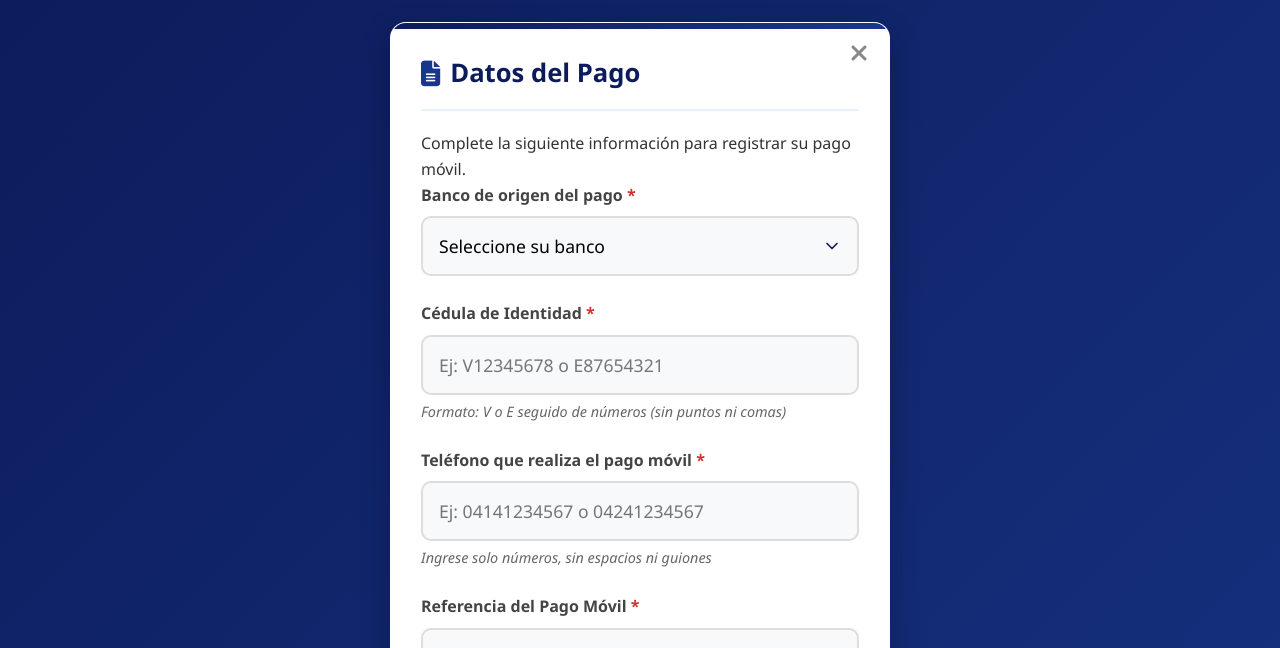
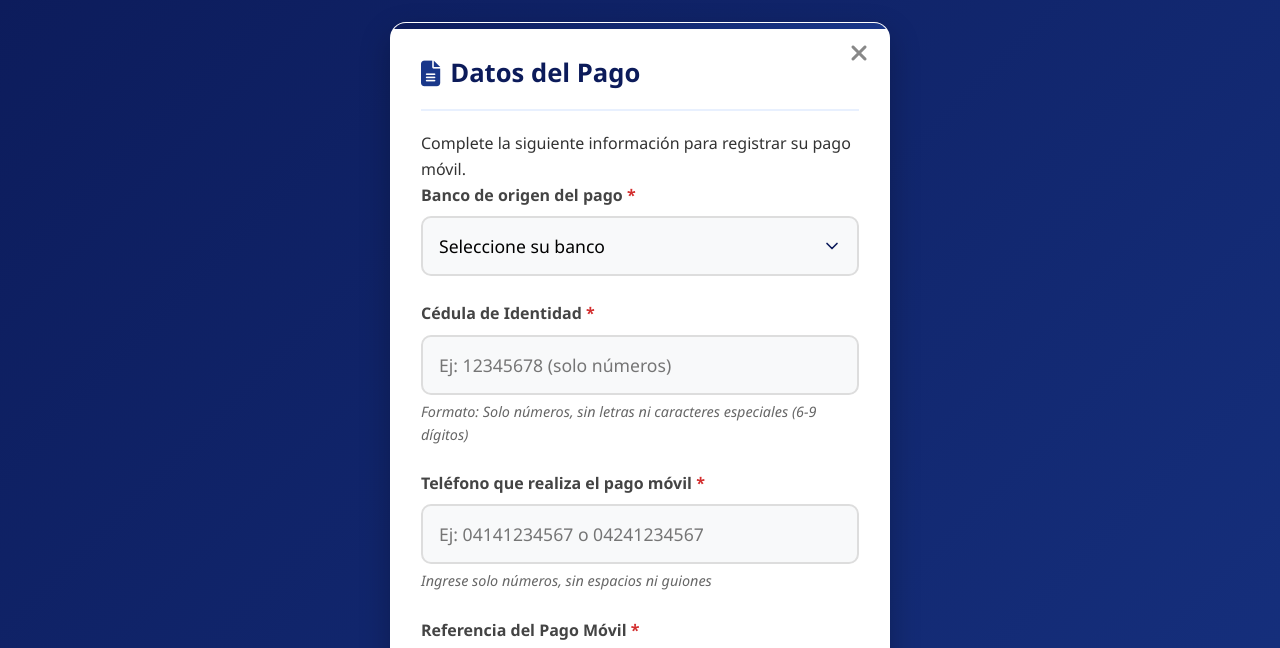
Before and after one commit to VGdevel/PMDemo, a plain HTML site: page index.html in a window 1280 px wide. Shown: the part 117-765 px from the top of the page. Drawn offline with Linux system fonts and the light colour scheme; no server answers.

Commit message:
Update cedula input format and error messages

```diff
--- a/index.html
+++ b/index.html
@@ -438,9 +438,9 @@
 
                 <div class="form-group">
                     <label for="cedula" class="required">Cédula de Identidad</label>
-                    <input type="text" id="cedula" name="cedula" placeholder="Ej: V12345678 o E87654321" required>
-                    <div class="error-message" id="cedula-error">La cédula debe comenzar con V o E seguido de números (sin puntos ni comas)</div>
-                    <div class="info-text">Formato: V o E seguido de números (sin puntos ni comas)</div>
+                    <input type="text" id="cedula" name="cedula" placeholder="Ej: 12345678 (solo números)" required>
+                    <div class="error-message" id="cedula-error">La cédula debe contener solo números (entre 6 y 9 dígitos)</div>
+                    <div class="info-text">Formato: Solo números, sin letras ni caracteres especiales (6-9 dígitos)</div>
 
                     <!-- Indicador de cache para cédula -->
                     <div class="cache-indicator" id="cedula-cache-indicator" style="display: none;">
```
